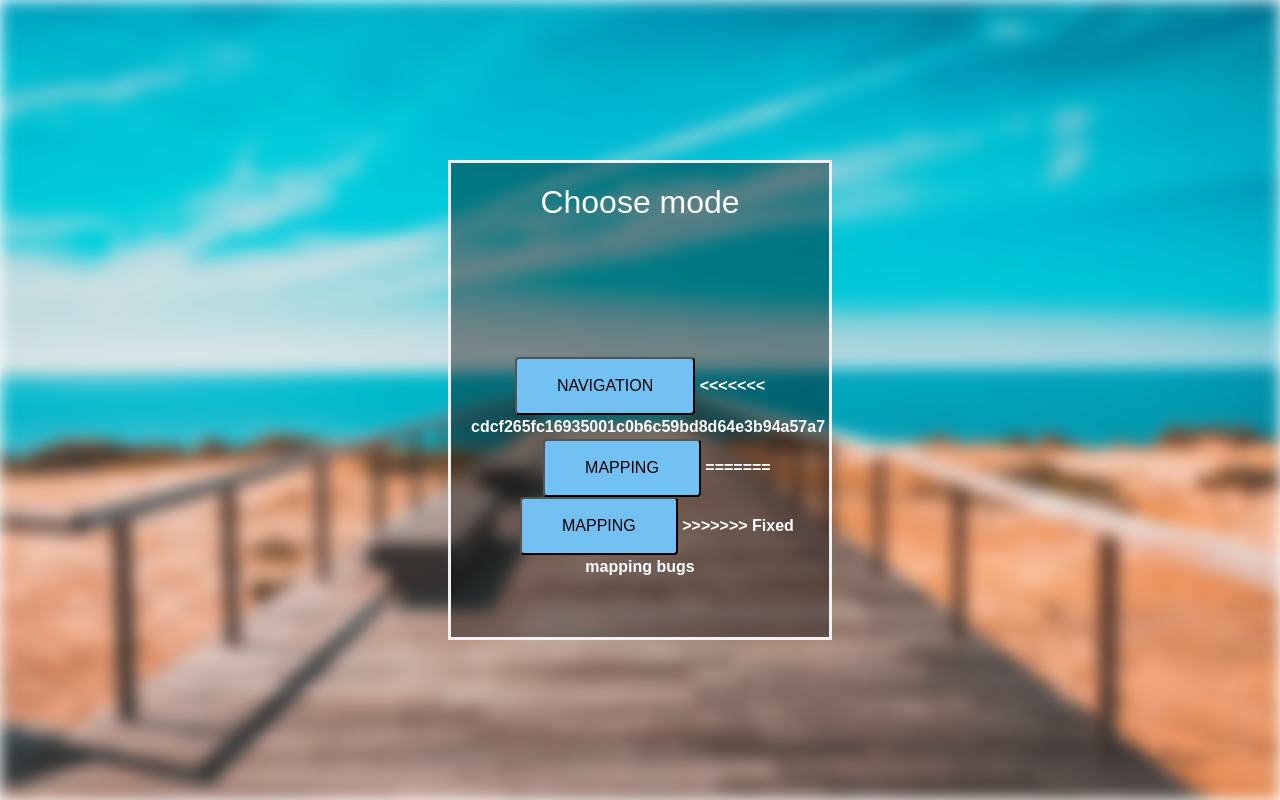
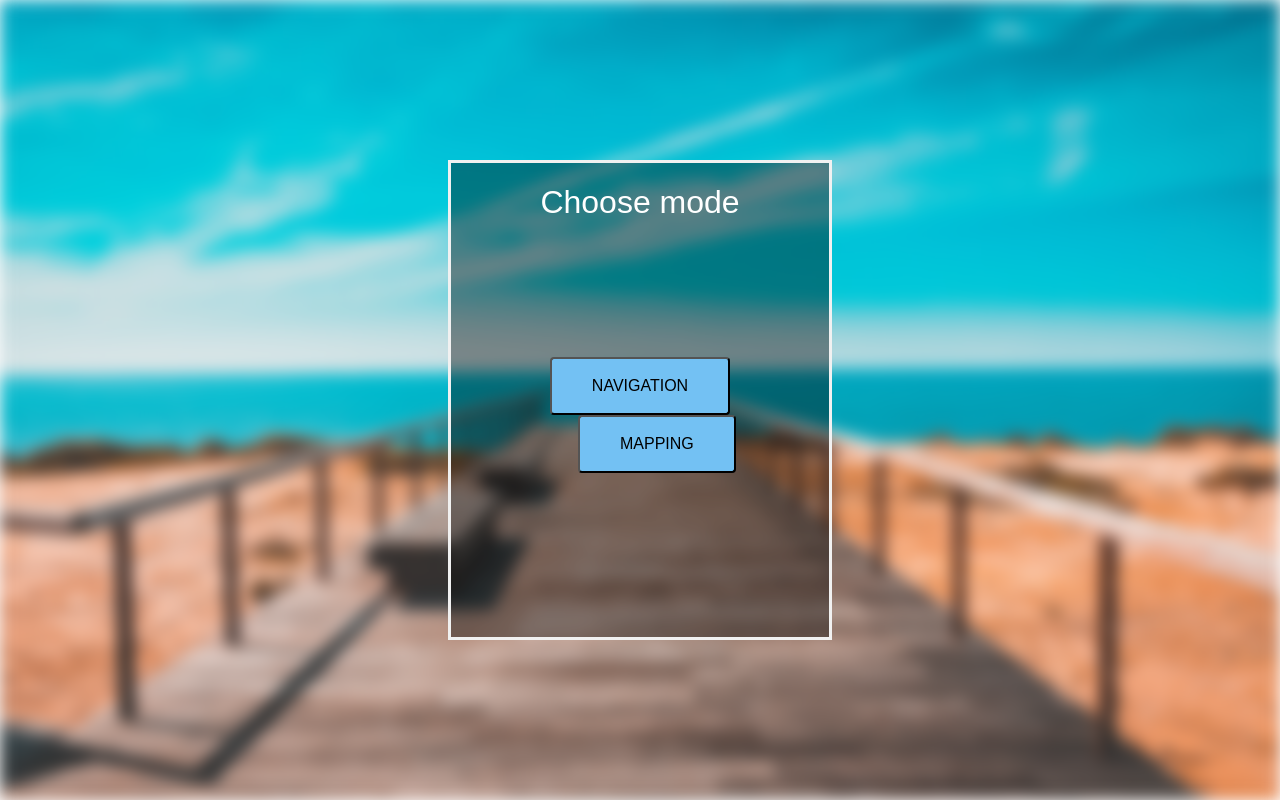
Before and after one commit to KoaBou/ros_web_app, a Python web app: template templates/index.html in a window 1280 px wide. Run offline with Jinja, Linux system fonts and the light colour scheme; the template is opened without the code that fills it: most values are stand-ins (such as "Sample title", 1, 10 or a date in 2020); some libraries are stand-ins or nearby versions.

Commit message:
Revert "Fixed mapping bugs"
This reverts commit a1ea90804158e9117cc18b7cc8e3f7daa79dd9fe

```diff
--- a/static/js/index.js
+++ b/static/js/index.js
@@ -1,86 +1,10 @@
 $(document).ready(function() {
-<<<<<<< cdcf265fc16935001c0b6c59bd8d64e3b94a57a7
-=======
-    $body = $("body");
-
-    $("#index-map").click(function(event) {
-        $body.addClass("loading");
-        $.ajax({
-            url: '/navigation/index',
-            type: 'POST',
-            success: function(response) {
-                console.log(response);
-
-                function connect() {
-
-                                var ros = new ROSLIB.Ros({
-                                    url: 'ws://localhost:9090'
-                                });
-
-
-
-                                ros.on('connection', function() {
-                                    console.log('Connected to websocket server.');
-                                    var rosTopic = new ROSLIB.Topic({
-                                        ros: ros,
-                                        name: '/rosout_agg',
-                                        messageType: 'rosgraph_msgs/Log'
-                                    });
-
-
-                                    rosTopic.subscribe(function(message) {
-
-                                        if (message.msg == "Initialization complete") {
-                                            console.log(message.msg)
-                                            window.location = "/mapping";
-                                            $body.removeClass("loading");
-                                        }
-
-                                    });
-
-                                });
-
-
-                                ros.on('close', function() {
-                                    console.log('Connection to websocket server closed.');
-
-                                });
-
-
-                                ros.on('error', function(error) {
-                                    console.log('Error connecting to websocket server: ', error);
-                                    setTimeout(function() {
-                                        connect();
-                                    }, 1000);
-
-                                });
-                            }
-
-                            connect();
-
-
-
-                //  setTimeout(function(){ window.location ="mapping";
-                // $body.removeClass("loading"); }, 10000);
-
-            },
-            error: function(error) {
-                console.log(error);
-            }
-
-        })
-     });
->>>>>>> Fixed mapping bugs
 
     $("#index-list").click(function(event) {
         document.cookie = event.target.innerHTML;
         $('#exampleModal').modal('hide');
 
-<<<<<<< cdcf265fc16935001c0b6c59bd8d64e3b94a57a7
         $body = $("body");
-=======
-
->>>>>>> Fixed mapping bugs
 
         $.ajax({
 
--- a/static/js/nav2d.js
+++ b/static/js/nav2d.js
@@ -3,11 +3,6 @@ var NAV2D = NAV2D || {
     REVISION: '0.3.0'
 };
 
-<<<<<<< cdcf265fc16935001c0b6c59bd8d64e3b94a57a7
-=======
-var robotvisible =false;
-var count =null;
->>>>>>> Fixed mapping bugs
 
 
 
@@ -32,7 +27,6 @@ NAV2D.ImageMapClientNav = function(options) {
         image: image
     });
     client.on('change', function() {
-<<<<<<< cdcf265fc16935001c0b6c59bd8d64e3b94a57a7
 
         // that.navigator = new NAV2D.Navigator({
         //     ros: that.ros,
@@ -41,17 +35,6 @@ NAV2D.ImageMapClientNav = function(options) {
         //     rootObject: that.rootObject,
         //     withOrientation: that.withOrientation
         // });
-=======
-        robotvisiblenav =true;
-
-        that.navigator = new NAV2D.Navigator({
-            ros: that.ros,
-            serverName: that.serverName,
-            actionName: that.actionName,
-            rootObject: that.rootObject,
-            withOrientation: that.withOrientation
-        });
->>>>>>> Fixed mapping bugs
 
         // scale the viewer to fit the map
 
@@ -109,10 +92,6 @@ NAV2D.Navigator = function(options) {
     function sendGoal(pose) {
         var targetPath;
 
-<<<<<<< cdcf265fc16935001c0b6c59bd8d64e3b94a57a7
-=======
-
->>>>>>> Fixed mapping bugs
         var goal = new ROSLIB.Goal({
             actionClient: actionClient,
             goalMessage: {
@@ -127,10 +106,7 @@ NAV2D.Navigator = function(options) {
 
         goal.send();
 
-<<<<<<< cdcf265fc16935001c0b6c59bd8d64e3b94a57a7
         console.log("hiii");
-=======
->>>>>>> Fixed mapping bugs
 
         var goalMarker = new ROS2D.NavigationArrow({
             size: 15,
@@ -154,12 +130,8 @@ NAV2D.Navigator = function(options) {
     }
 
     // get a handle to the stage
-<<<<<<< cdcf265fc16935001c0b6c59bd8d64e3b94a57a7
     console.log(homing);
     console.log(navigation);
-=======
-
->>>>>>> Fixed mapping bugs
     var stage;
 
     if (that.rootObject instanceof createjs.Stage) {
@@ -179,16 +151,7 @@ NAV2D.Navigator = function(options) {
     // wait for a pose to come in first
     robotMarker.visible = false;
 
-<<<<<<< cdcf265fc16935001c0b6c59bd8d64e3b94a57a7
     this.rootObject.addChild(robotMarker);
-=======
-    count=count+1
-    if (count == 1){
-        that.rootObject.addChild(robotMarker);
-        robotvisible=false;
-    }
-
->>>>>>> Fixed mapping bugs
 
     var initScaleSet = false;
 
@@ -276,13 +239,8 @@ NAV2D.Navigator = function(options) {
             } else if (mouseState === 'move') {
                 // remove obsolete orientation marker
                 that.rootObject.removeChild(orientationMarker);
-<<<<<<< cdcf265fc16935001c0b6c59bd8d64e3b94a57a7
 
                 if (mouseDown === true) {
-=======
-                if (mouseDown === true) {
-
->>>>>>> Fixed mapping bugs
                     // if mouse button is held down:
                     // - get current mouse position
                     // - calulate direction between stored <position> and current position
@@ -315,17 +273,10 @@ NAV2D.Navigator = function(options) {
                     orientationMarker.rotation = thetaDegrees;
                     orientationMarker.scaleX = 1.0 / stage.scaleX;
                     orientationMarker.scaleY = 1.0 / stage.scaleY;
-<<<<<<< cdcf265fc16935001c0b6c59bd8d64e3b94a57a7
                     if (navigation == true || homing == true) {
 
                         that.rootObject.addChild(orientationMarker);
                     }
-=======
-
-
-                        that.rootObject.addChild(orientationMarker);
-
->>>>>>> Fixed mapping bugs
                 }
             } else if (mouseDown) { // mouseState === 'up'
                 // if mouse button is released
@@ -334,10 +285,6 @@ NAV2D.Navigator = function(options) {
                 // - set pose with orientation
                 // - send goal
                 mouseDown = false;
-<<<<<<< cdcf265fc16935001c0b6c59bd8d64e3b94a57a7
-=======
-
->>>>>>> Fixed mapping bugs
 
                 var goalPos = stage.globalToRos(event.stageX, event.stageY);
 
@@ -371,34 +318,17 @@ NAV2D.Navigator = function(options) {
                 // send the goal
                 if (navigation == true) {
                     sendGoal(pose);
-<<<<<<< cdcf265fc16935001c0b6c59bd8d64e3b94a57a7
                 }
                 if (homing == true) {
                     homefunc(pose);
                 }
 
                 navigation = false;
-=======
-
-
-                }
-                if (homing == true) {
-                    homefunc(pose);
-
-                }
-
-                navigation = false;
-
->>>>>>> Fixed mapping bugs
             }
 
         } else {
             if (!homing && !navigation) {
-<<<<<<< cdcf265fc16935001c0b6c59bd8d64e3b94a57a7
 
-=======
-                console.log("5")
->>>>>>> Fixed mapping bugs
 
                 if (mouseState === 'down' && typeof pane === "function") {
 
@@ -410,15 +340,8 @@ NAV2D.Navigator = function(options) {
                     panflag = false;
 
                 } else if (mouseState === 'move' && typeof pane === "function") {
-<<<<<<< cdcf265fc16935001c0b6c59bd8d64e3b94a57a7
                     that.rootObject.removeChild(orientationMarker);
 
-=======
-                    mouseDown = false;
-                    that.rootObject.removeChild(orientationMarker);
-
-
->>>>>>> Fixed mapping bugs
                     if (panflag) {
                         paned(event.stageX, event.stageY);
                     }
@@ -426,20 +349,13 @@ NAV2D.Navigator = function(options) {
             }
         }
     };
-<<<<<<< cdcf265fc16935001c0b6c59bd8d64e3b94a57a7
 
-=======
->>>>>>> Fixed mapping bugs
     this.rootObject.addEventListener('stagemousedown', function(event) {
         pannavfunction(event, 'down');
         that.rootObject.addEventListener('stagemousemove', function(event) {
             pannavfunction(event, 'move');
 
         });
-<<<<<<< cdcf265fc16935001c0b6c59bd8d64e3b94a57a7
-=======
-
->>>>>>> Fixed mapping bugs
     });
 
     this.rootObject.addEventListener('stagemouseup', function(event) {
@@ -455,10 +371,6 @@ NAV2D.OccupancyGridClientNav = function(options) {
     this.ros = options.ros;
     var topic = options.topic || '/map';
     var continuous = options.continuous;
-<<<<<<< cdcf265fc16935001c0b6c59bd8d64e3b94a57a7
-=======
-    var mapping =options.mapping;
->>>>>>> Fixed mapping bugs
     this.serverName = options.serverName || '/move_base';
     this.actionName = options.actionName || 'move_base_msgs/MoveBaseAction';
     this.rootObject = options.rootObject || new createjs.Container();
@@ -474,10 +386,6 @@ NAV2D.OccupancyGridClientNav = function(options) {
         topic: topic
     });
     client.on('change', function() {
-<<<<<<< cdcf265fc16935001c0b6c59bd8d64e3b94a57a7
-=======
-        mapping = true;
->>>>>>> Fixed mapping bugs
         that.navigator = new NAV2D.Navigator({
             ros: that.ros,
             serverName: that.serverName,
@@ -490,10 +398,4 @@ NAV2D.OccupancyGridClientNav = function(options) {
         that.viewer.scaleToDimensions(client.currentGrid.width, client.currentGrid.height);
         that.viewer.shift(client.currentGrid.pose.position.x, client.currentGrid.pose.position.y);
     });
-<<<<<<< cdcf265fc16935001c0b6c59bd8d64e3b94a57a7
 };
-=======
-};
-
-
->>>>>>> Fixed mapping bugs
--- a/static/js/ros2d.js
+++ b/static/js/ros2d.js
@@ -110,10 +110,6 @@ ROS2D.ImageMapClient = function(options) {
 
     // create an empty shape to start with
     this.currentImage = new createjs.Shape();
-<<<<<<< cdcf265fc16935001c0b6c59bd8d64e3b94a57a7
-=======
-
->>>>>>> Fixed mapping bugs
     // $body = $("body");
     // subscribe to the topic
     var rosTopic = new ROSLIB.Topic({
@@ -174,10 +170,7 @@ ROS2D.ImageMapClient.prototype.__proto__ = EventEmitter2.prototype;
 ROS2D.OccupancyGrid = function(options) {
     options = options || {};
     var message = options.message;
-<<<<<<< cdcf265fc16935001c0b6c59bd8d64e3b94a57a7
 
-=======
->>>>>>> Fixed mapping bugs
     // internal drawing canvas
     var canvas = document.createElement('canvas');
     var context = canvas.getContext('2d');
@@ -278,10 +271,7 @@ ROS2D.OccupancyGridClient = function(options) {
     this.rootObject.addChild(this.currentGrid);
     // work-around for a bug in easeljs -- needs a second object to render correctly
     this.rootObject.addChild(new ROS2D.Grid({ size: 1 }));
-<<<<<<< cdcf265fc16935001c0b6c59bd8d64e3b94a57a7
 
-=======
->>>>>>> Fixed mapping bugs
     // subscribe to the topic
     var rosTopic = new ROSLIB.Topic({
         ros: ros,
@@ -289,49 +279,22 @@ ROS2D.OccupancyGridClient = function(options) {
         messageType: 'nav_msgs/OccupancyGrid',
         compression: 'png'
     });
-<<<<<<< cdcf265fc16935001c0b6c59bd8d64e3b94a57a7
-=======
-    // if (that.continuous){
-    //         robotvisible =true;
-    // }
->>>>>>> Fixed mapping bugs
 
     rosTopic.subscribe(function(message) {
         // check for an old map
         var index = null;
-<<<<<<< cdcf265fc16935001c0b6c59bd8d64e3b94a57a7
         if (that.currentGrid) {
             index = that.rootObject.getChildIndex(that.currentGrid);
             that.rootObject.removeChild(that.currentGrid);
         }
 
-=======
-        // var count = null;
-        if (that.currentGrid) {
-            index = that.rootObject.getChildIndex(that.currentGrid);
-            that.rootObject.removeChild(that.currentGrid);
-            // mapping =true;
-        }
-
-
->>>>>>> Fixed mapping bugs
         that.currentGrid = new ROS2D.OccupancyGrid({
             message: message
         });
         if (index !== null) {
-<<<<<<< cdcf265fc16935001c0b6c59bd8d64e3b94a57a7
             that.rootObject.addChildAt(that.currentGrid, index);
         } else {
             that.rootObject.addChild(that.currentGrid);
-=======
-
-            that.rootObject.addChildAt(that.currentGrid, index);
-        } else {
-
-            that.rootObject.addChild(that.currentGrid);
-
-            // mapping=true;
->>>>>>> Fixed mapping bugs
         }
 
         that.emit('change');
@@ -340,10 +303,6 @@ ROS2D.OccupancyGridClient = function(options) {
         if (!that.continuous) {
             rosTopic.unsubscribe();
         }
-<<<<<<< cdcf265fc16935001c0b6c59bd8d64e3b94a57a7
-=======
-
->>>>>>> Fixed mapping bugs
     });
 };
 ROS2D.OccupancyGridClient.prototype.__proto__ = EventEmitter2.prototype;
@@ -375,10 +334,6 @@ ROS2D.OccupancyGridSrvClient = function(options) {
     // current grid that is displayed
     this.currentGrid = null;
 
-<<<<<<< cdcf265fc16935001c0b6c59bd8d64e3b94a57a7
-=======
-
->>>>>>> Fixed mapping bugs
     // Setting up to the service
     var rosService = new ROSLIB.Service({
         ros: ros,
--- a/templates/index.html
+++ b/templates/index.html
@@ -5,11 +5,7 @@
 <div class="bg-text">
     <h2>Choose mode</h2>
     <button class="button-index glow-button" data-toggle="modal" data-target="#exampleModal">Navigation</button>
-<<<<<<< cdcf265fc16935001c0b6c59bd8d64e3b94a57a7
     <button href="/mapping" class="button-index glow-button" style="margin-left: 10%;">Mapping</button>
-=======
-    <button id="index-map" class="button-index glow-button" style="margin-left: 10%;">Mapping</button>
->>>>>>> Fixed mapping bugs
 </div>
 <div class="modal fade" id="exampleModal" tabindex="-1" aria-labelledby="exampleModalLabel" aria-hidden="true">
     <div class="modal-dialog modal-dialog-centered">
```
Also changed, not shown: app.py (+0 -28 lines), static/js/mapping.js (+0 -30 lines), static/js/navigation.js (+0 -32 lines).
